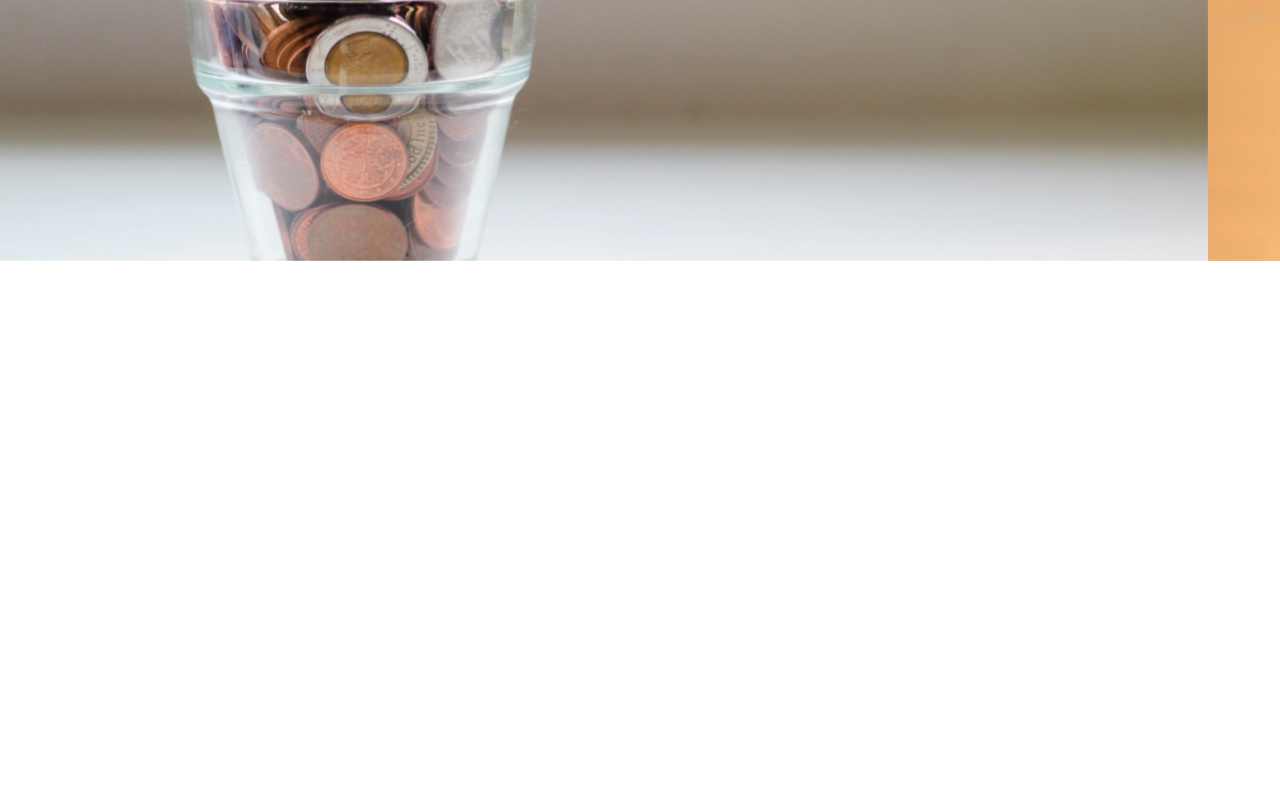
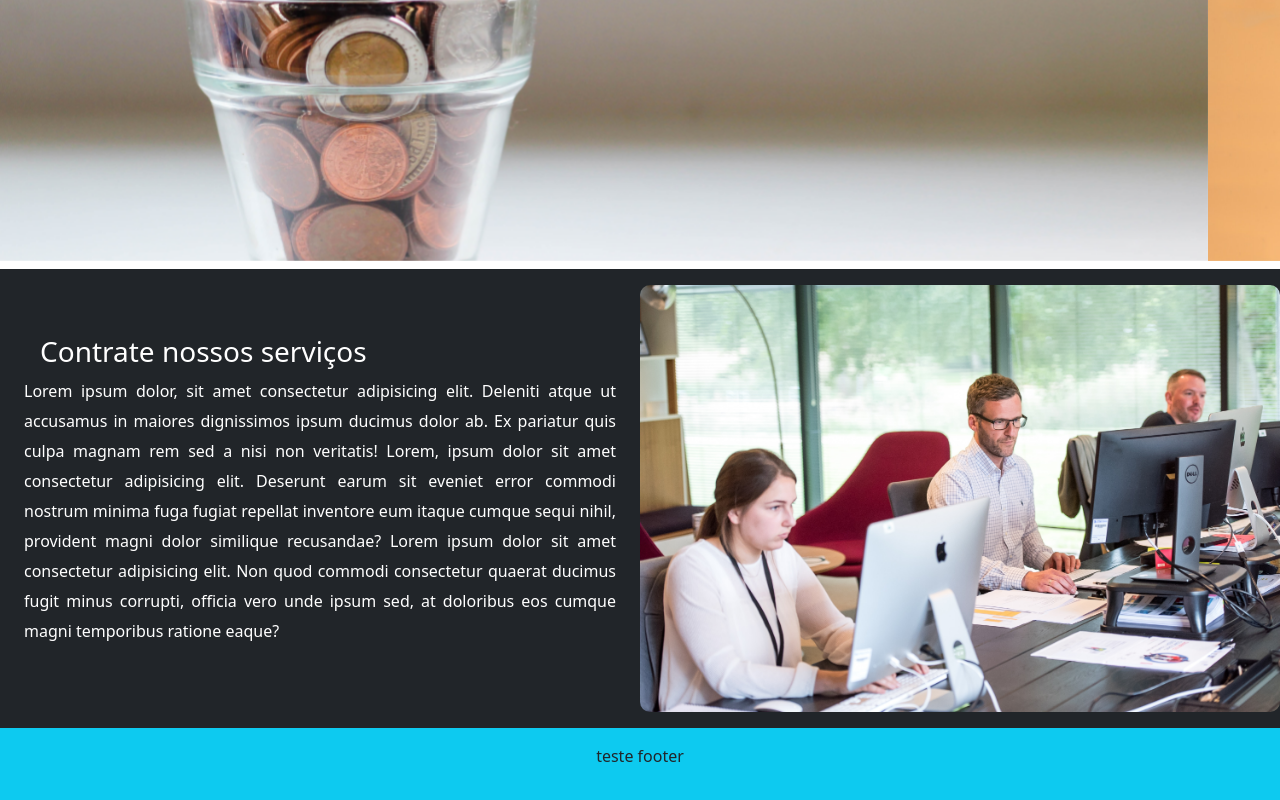
Before and after one commit to SmalleyAraujo/LoginNu, a plain HTML site: page index.html in a window 1280 px wide. Shown: the part 519-1319 px from the top of the page. Before the commit the page ends 800 px from the top, so only its background shows below. Drawn offline with Linux system fonts and the light colour scheme.

Commit message:
v1.1.4
alterações

```diff
--- a/index.html
+++ b/index.html
@@ -33,7 +33,7 @@
                 <div class="modal-dialog">
                     <div class="modal-content">
                         <div class="modal-header d-flex justify-content-center">
-                            <h1 class="modal-title">De seu Fedback</h1>
+                            <h1 class="modal-title">De seu Feedback</h1>
                         </div>
                         <div class="modal-body">
                             <!-- FORMULARIO -->
@@ -81,8 +81,29 @@
                 </button>
             </div>
 
+            <div class="container-fluid">
+                <div class="row bg-dark py-3 d-flex align-items-center">
+                    <div class="col-6 text-white px-4" style="line-height: 30px; text-align: justify;">
+                        <h3 class="mx-3">Contrate nossos serviços</h3>
+                        <p>Lorem ipsum dolor, sit amet consectetur adipisicing elit. Deleniti atque ut accusamus in maiores dignissimos ipsum ducimus dolor ab. Ex pariatur quis culpa magnam rem sed a nisi non veritatis! Lorem, ipsum dolor sit amet consectetur adipisicing elit. Deserunt earum sit eveniet error commodi nostrum minima fuga fugiat repellat inventore eum itaque cumque sequi nihil, provident magni dolor similique recusandae? Lorem ipsum dolor sit amet consectetur adipisicing elit. Non quod commodi consectetur quaerat ducimus fugit minus corrupti, officia vero unde ipsum sed, at doloribus eos cumque magni temporibus ratione eaque?</p>
+                    </div>
+                    <div class="col-md-6 p-0">
+                       <img src="imagem/escritorio2.jpg" alt="" width="100%" style="border-radius: 10px;">
+                    </div>
+
+
+                </div>
+
+            </div>
+
+
+
         </main>
-        <footer></footer>
+        <footer>
+            <div class="container-fluid bg-info py-3 d-flex justify-content-center">
+                <p>teste footer</p>
+            </div>
+        </footer>
     </div>
 
 
```
Also changed, not shown: cadastro/cad.html (+1 -1 lines), login/login.html (+5 -1 lines), styles/login.css (+7 -0 lines).
